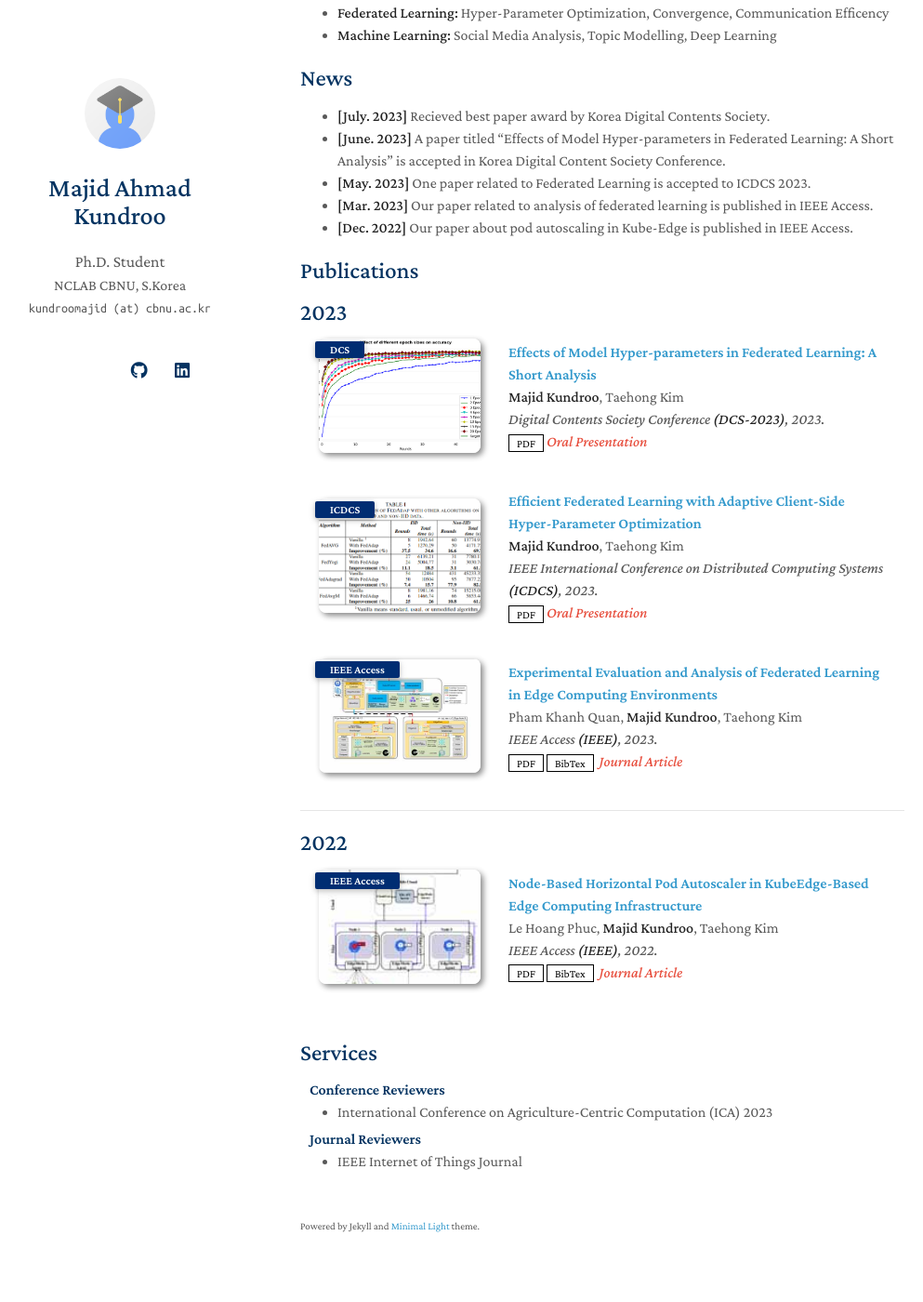
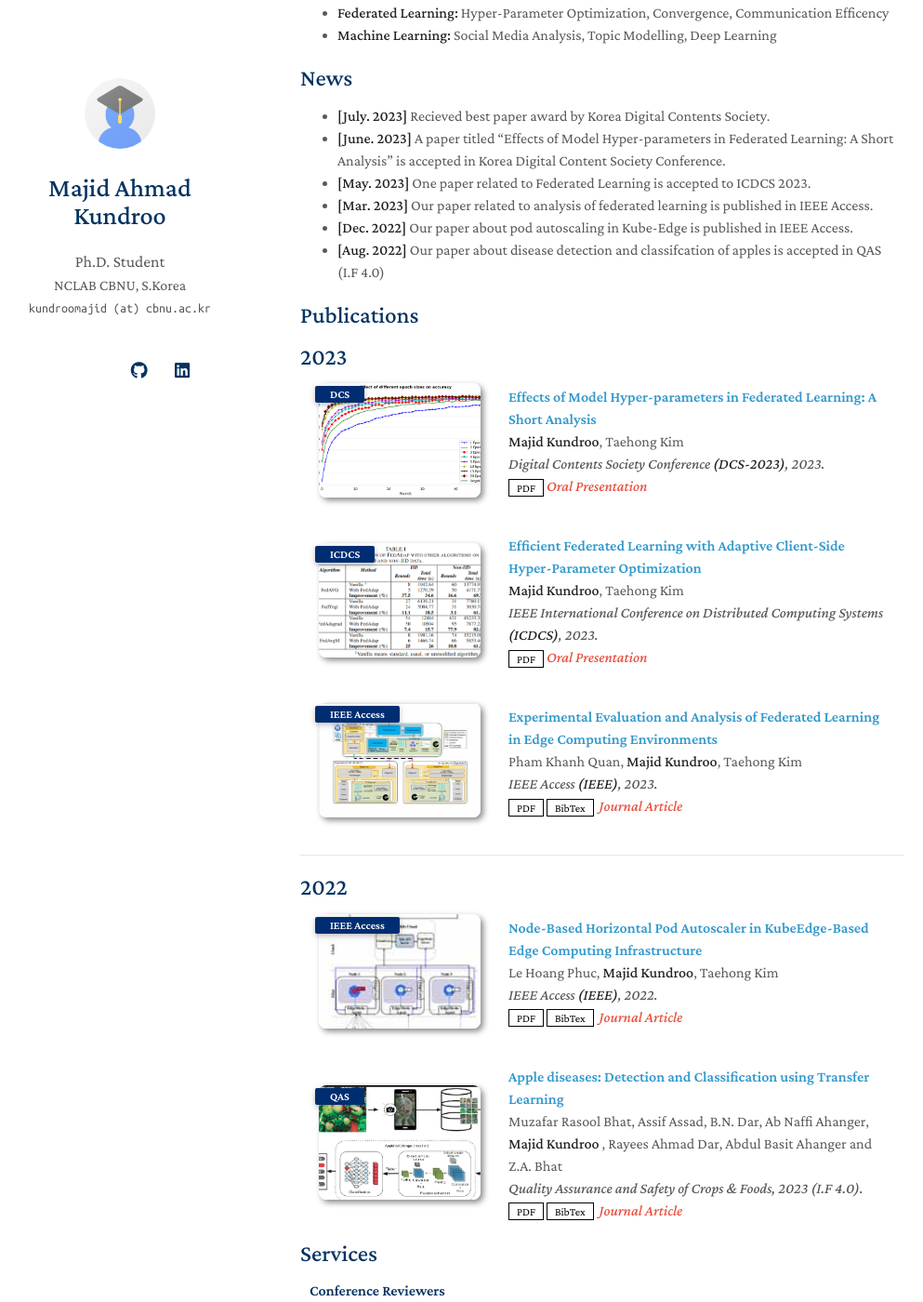
Before and after one commit to kundroomajid/kundroomajid.github.io, a Jekyll site: the page built from index.md, in a window 1280 px wide and 1400 px high, scrolled down 433 px. Shown: the whole window at 93% size, without its empty margins (147-1140 px from the left). Built offline with Jekyll 4.4.1, drawn with Linux system fonts in a browser that asks for light colours; nearby versions of some CDN libraries; a style sheet for code colours, icons or effects is not loaded; our own code applies the rules of GitHub Pages for plain Markdown files.

Commit message:
adds addr paper details

```diff
--- a/_includes/publications.md
+++ b/_includes/publications.md
@@ -50,6 +50,8 @@
 </li>
 <br>
 
+
+
 <li>
 <div class="pub-row">
   <div class="col-sm-3 abbr" style="position: relative;padding-right: 15px;padding-left: 15px;">
@@ -98,6 +100,27 @@
 
 </li>
 <br>
+<li>
+  <div class="pub-row">
+    <div class="col-sm-3 abbr" style="position: relative;padding-right: 15px;padding-left: 15px;">
+      <img src="assets/img/addr-overview.png" class="teaser img-fluid z-depth-1">
+      <abbr class="badge">QAS</abbr>
+    </div>
+    <div class="col-sm-9" style="position: relative;padding-right: 15px;padding-left: 20px;">
+      <div class="title"><a href="https://doi.org/10.15586/qas.v15iSP1.1167">Apple diseases: Detection and Classification using Transfer Learning</a></div>
+      <div class="author">Muzafar Rasool Bhat, Assif Assad, B.N. Dar, Ab Naffi Ahanger, <strong>Majid Kundroo</strong> , Rayees Ahmad Dar,
+        Abdul Basit Ahanger and Z.A. Bhat</div>
+      <div class="periodical"><em>Quality Assurance and Safety of Crops & Foods, 2023 (I.F 4.0).</em></div>
+      <div class="links">
+        <a href="https://doi.org/10.15586/qas.v15iSP1.1167" class="btn btn-sm z-depth-0" role="button" target="_blank" style="font-size:12px;">PDF</a>
+        <!-- <a href="#" class="btn btn-sm z-depth-0" role="button" target="_blank" style="font-size:12px;">Code</a> -->
+        <!-- <a href="https://class-il.mpi-inf.mpg.de/mnemonics/" class="btn btn-sm z-depth-0" role="button" target="_blank" style="font-size:12px;">Project Page</a> -->
+        <a href="./assets/bibtex/addr.bib" class="btn btn-sm z-depth-0" role="button" target="_blank" style="font-size:12px;">BibTex</a>
+        <strong><i style="color:#e74d3c"> &nbsp;Journal Article</i></strong>
+      </div>
+    </div>
+  </div>
+  </li>
 
 </ol>
 
--- a/index.md
+++ b/index.md
@@ -17,6 +17,7 @@ Hello, my name is Majid Ahmad Kundroo, and I am a driven and enthusiastic Ph.D.
 - **[May. 2023]** One paper related to Federated Learning is accepted to ICDCS 2023.
 - **[Mar. 2023]** Our paper related to analysis of federated learning is published in IEEE Access.
 - **[Dec. 2022]** Our paper about pod autoscaling in Kube-Edge is published in IEEE Access.
+- **[Aug. 2022]** Our paper about disease detection and classifcation of apples is accepted in QAS (I.F 4.0)
 
 {% include_relative _includes/publications.md %}
 
```
Also changed, not shown: assets/bibtex/addr.bib (added, +9 -0 lines), assets/img/addr-overview.png (added).
